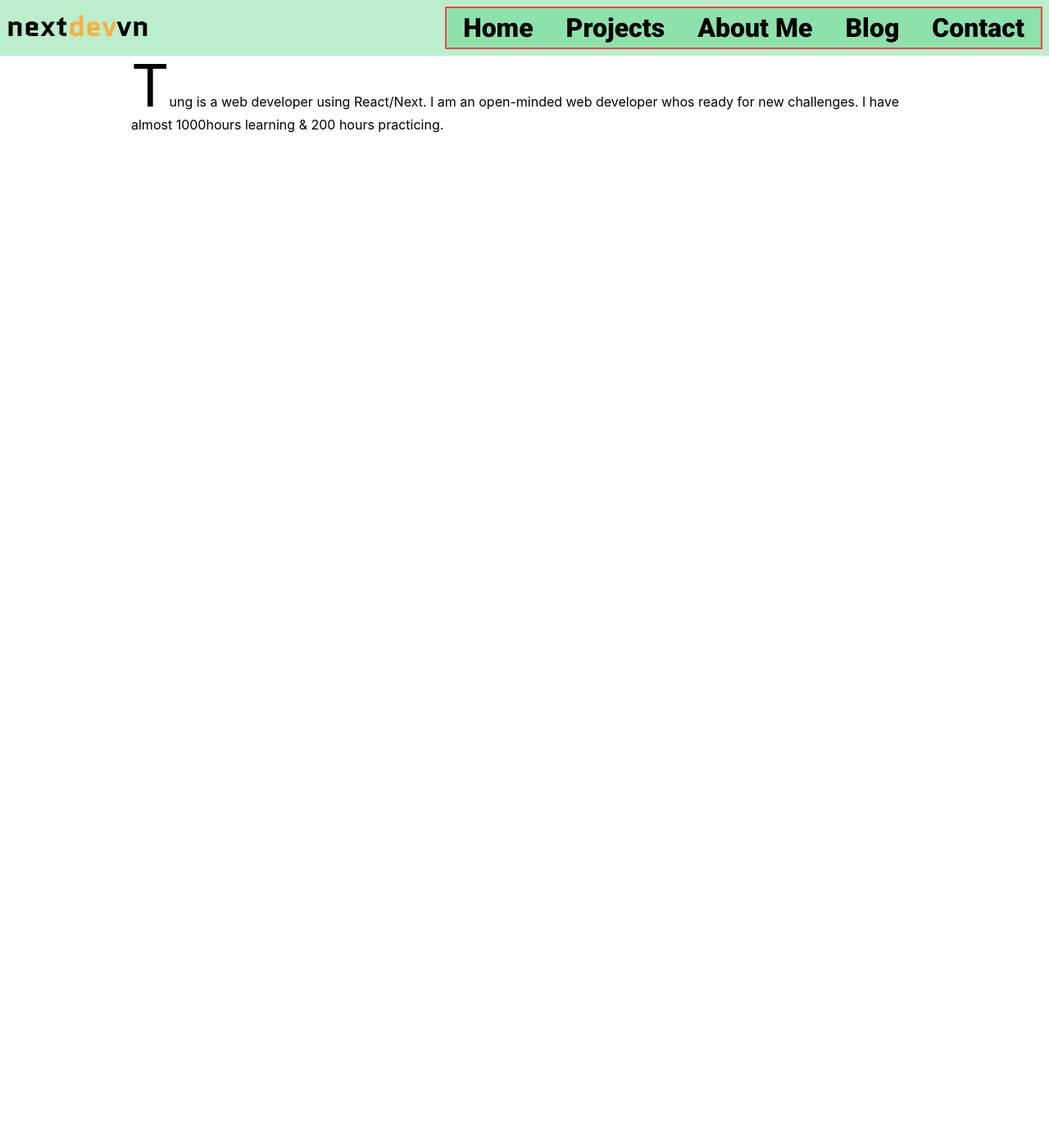
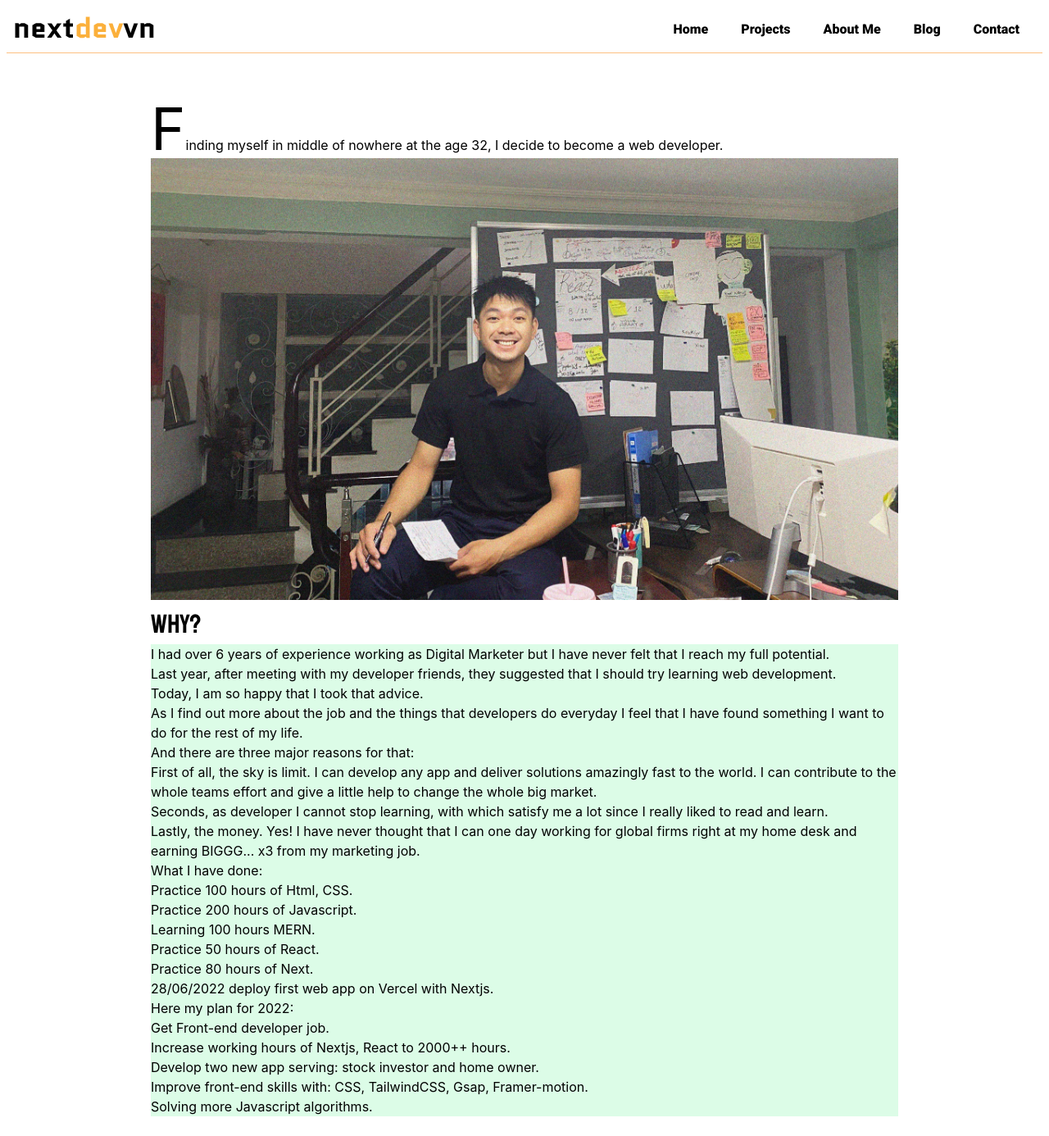
Before and after one commit to reacthcmvn/nextdevvn, a Next.js app: page /about-me in a window 1280 px wide. Shown: the whole page at 82% size. Before the commit the page ends 800 px from the top, so only its background shows below. Built offline with nearby package versions, Linux system fonts and the light colour scheme.

Commit message:
first home page fix image 2

```diff
--- a/components/nav/NavMobile.js
+++ b/components/nav/NavMobile.js
@@ -35,8 +35,8 @@ const NavMobile = () => {
   }
 
   return (
-    <div className="relative z-[100]">
-      <div className="p-2 flex justify-between  md:hidden">
+    <div className="relative z-[100] p-2">
+      <div id="logo" className="p-2 flex justify-between  md:hidden">
         <div className="max-h-[20px]">
           <Link href="/">
             <Image src={logo} layout="intrinsic" alt="logo" />
@@ -52,7 +52,7 @@ const NavMobile = () => {
         </div>
       </div>
 
-      <div className="md:hidden " id="nav-link">
+      <div id="nav-mobile" className="md:hidden " id="nav-link">
         <AnimatePresence>
           {isOpen && (
             <motion.ul
@@ -120,7 +120,7 @@ const NavMobile = () => {
         </AnimatePresence>
       </div>
 
-      <div className="p-2 bg-green-500/30 hidden md:block">
+      <div id="nav-pc-navigation1" className="p-2 hidden md:block">
         <div className="flex flex-row justify-between">
           <div className="h-[40px] my-auto">
             <Link href="/">
@@ -134,6 +134,8 @@ const NavMobile = () => {
           </div>
         </div>
       </div>
+      <hr className="border-orange-300/90" />
+      <br />
     </div>
   );
 };
--- a/components/nav/Navigation1.js
+++ b/components/nav/Navigation1.js
@@ -4,6 +4,7 @@ import Link from "next/link";
 
 const Navigation1 = (props) => {
   return (
+    <div>
       <div>
         {/* <ul className="flex flex-col md:flex-row bg-green-500/30 border-2 border-red-500 z-100">
         <li>Home</li>
@@ -16,7 +17,7 @@ const Navigation1 = (props) => {
 
         <ul
           id="navigation1"
-        className="flex flex-row  bg-green-500/30 border-2 border-red-500 z-100 font-robo font-bold text-[2rem] "
+          className="flex flex-row  z-100 font-robo font-bold text-[1rem] "
         >
           <li>
             <Link href="/">
@@ -45,6 +46,8 @@ const Navigation1 = (props) => {
           </li>
         </ul>
       </div>
+      <div></div>
+    </div>
   );
 };
 
--- a/pages/about-me.js
+++ b/pages/about-me.js
@@ -1,13 +1,86 @@
 import React from "react";
+import Image from "next/image";
+
+import tungboard from "../styles/src/img/tungnoisecover.jpg";
 
 const aboutMe = () => {
   return (
-    <div>
-      <div className="main-body first-letter:text-7xl">
-        Tung is a web developer using React/Next. I am an open-minded web
-        developer whos ready for new challenges. I have almost 1000hours
-        learning & 200 hours practicing.
+    <div className="main-body p-6">
+      <div className="max-w-[60vw] first-letter:text-7xl">
+        Finding myself in middle of nowhere at the age 32, I decide to become a
+        web developer.
       </div>
+      <Image src={tungboard} alt="tung works hard" />
+
+      <h1 className="h1">Why?</h1>
+      <div className="bg-green-100">
+        I had over 6 years of experience working as Digital Marketer but I have
+        never felt that I reach my full potential.
+      </div>
+      <div className="bg-green-100">
+        Last year, after meeting with my developer friends, they suggested that
+        I should try learning web development.{" "}
+      </div>
+      <div className="bg-green-100">
+        Today, I am so happy that I took that advice.
+      </div>
+      <div className="bg-green-100">
+        As I find out more about the job and the things that developers do
+        everyday I feel that I have found something I want to do for the rest of
+        my life.
+      </div>
+      <div className="bg-green-100">
+        And there are three major reasons for that:
+        <ul>
+          <li>
+            First of all, the sky is limit. I can develop any app and deliver
+            solutions amazingly fast to the world. I can contribute to the whole
+            teams effort and give a little help to change the whole big market.
+          </li>
+          <li>
+            Seconds, as developer I cannot stop learning, with which satisfy me
+            a lot since I really liked to read and learn.
+          </li>
+          <li>
+            Lastly, the money. Yes! I have never thought that I can one day
+            working for global firms right at my home desk and earning BIGGG...
+            x3 from my marketing job.
+          </li>
+        </ul>
+      </div>
+      <div className="bg-green-100">
+        What I have done:
+        <ul>
+          <li>Practice 100 hours of Html, CSS.</li>
+          <li>Practice 200 hours of Javascript.</li>
+          <li>Learning 100 hours MERN. </li>
+          <li>Practice 50 hours of React.</li>
+          <li>Practice 80 hours of Next.</li>
+          <li>28/06/2022 deploy first web app on Vercel with Nextjs.</li>
+        </ul>
+      </div>
+      <div className="bg-green-100">
+        Here my plan for 2022:
+        <ul>
+          <li>Get Front-end developer job.</li>
+          <li>Increase working hours of Nextjs, React to 2000++ hours.</li>
+          <li>Develop two new app serving: stock investor and home owner.</li>
+          <li>
+            Improve front-end skills with: CSS, TailwindCSS, Gsap,
+            Framer-motion.
+          </li>
+          <li>Solving more Javascript algorithms.</li>
+        </ul>
+      </div>
+      <div className="bg-green-100"></div>
+      <div className="bg-green-100"></div>
+      <div className="bg-green-100"></div>
+      <div className="bg-green-100"></div>
+      <div className="bg-green-100"></div>
+      <div className="bg-green-100"></div>
+      <div className="bg-green-100"></div>
+      <div className="bg-green-100"></div>
+      <div className="bg-green-100"></div>
     </div>
   );
 };
--- a/pages/index.js
+++ b/pages/index.js
@@ -9,7 +9,7 @@ export default function Home() {
         <div></div>
         <div className="">
           <div className=" h-[68vh] min-w-[35vh] rounded-l-[100vh] m-2 mr-4 p-3 border-2 border-orange-300">
-            <div className=" bg-pink-500  min-h-[60vh] mt-4 ml-2 max-w-[30vh] rounded-l-[100vh] z-[99] bg-cover bg-[url('../styles/src/img/tungnoise.jpg')] "></div>
+            <div className=" bg-pink-500  min-h-[60vh] mt-4 ml-2 max-w-[30vh] rounded-l-[100vh] z-[99] bg-cover bg-[url('https://scontent.fsgn13-3.fna.fbcdn.net/v/t39.30808-6/290184563_118413767561642_4631229608620407579_n.jpg?_nc_cat=100&ccb=1-7&_nc_sid=730e14&_nc_ohc=BKcoyLhX6s8AX8Cgd_T&_nc_ht=scontent.fsgn13-3.fna&oh=00_AT9nfpYEWwEVhYXfQAl7kQ3s3eIAxZWOzujShql26wimhw&oe=62CAA9EA')] "></div>
           </div>
         </div>
       </div>
@@ -23,6 +23,11 @@ export default function Home() {
         <div className="font-pra text-[2rem] text-right">Le Anh Tung</div>
         <h2 className=" text-right font-thin">Front-end Developer</h2>
         <p className=" text-right font-corm">Self-taught</p>
+      </div>
+      <div className=" first-letter:text-7xl">
+        Tung is a web developer using React/Next. I am an open-minded web
+        developer whos ready for new challenges. I have almost 1000hours
+        learning & 200 hours practicing.
       </div>
       <div className="bg-red-100 first-letter:text-7xl">
         Excepturi officia delectus voluptas enim cupiditate, ad dolores, maiores
--- /dev/null
+++ b/pages/notshow.js
@@ -0,0 +1,14 @@
+import React from "react";
+import Image from "next/image";
+
+import getme from "../styles/src/img/tungnoise.jpg";
+
+const Notshow = () => {
+  return (
+    <div>
+      <Image src={getme} alt="get this url" />
+    </div>
+  );
+};
+
+export default Notshow;
--- a/styles/globals.css
+++ b/styles/globals.css
@@ -44,3 +44,7 @@ h6 {
   margin-right: auto;
   max-width: 60rem;
 }
+
+h1 {
+  font-size: 2rem;
+}
```
Lines whose indentation alone changed are shown as unchanged.
